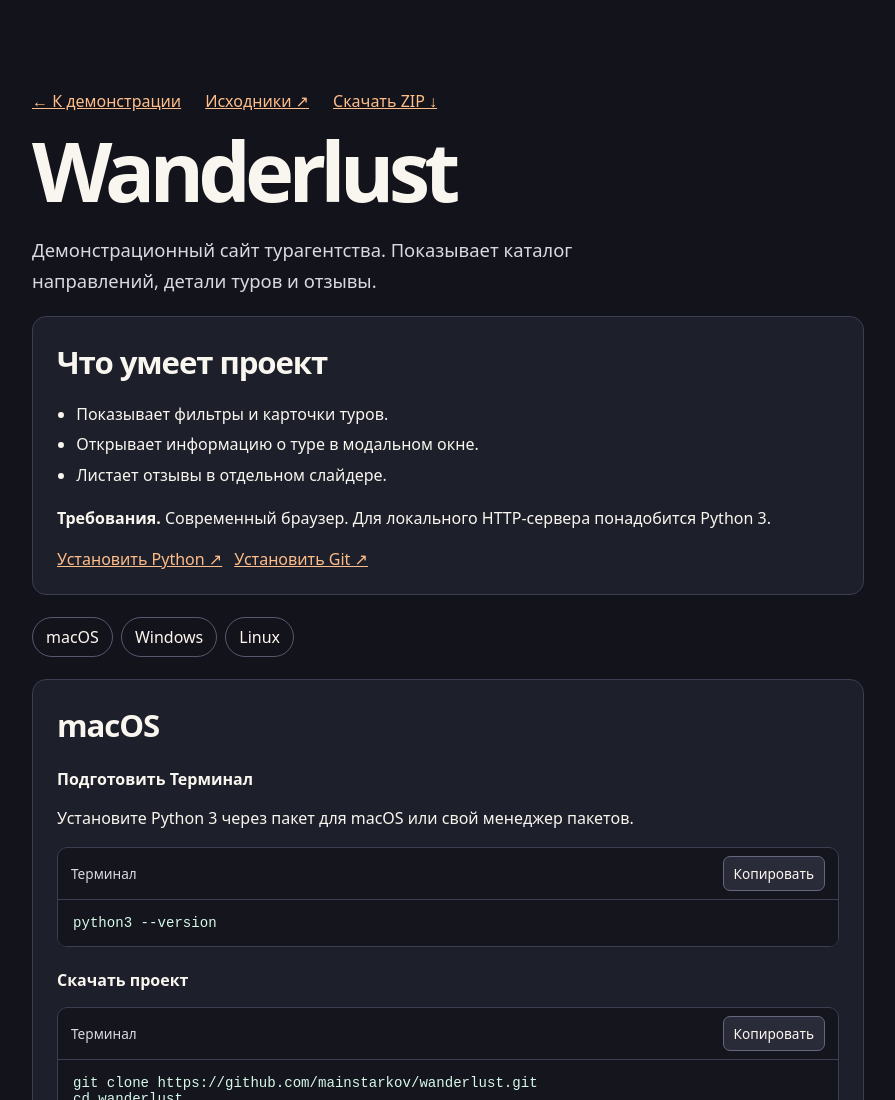
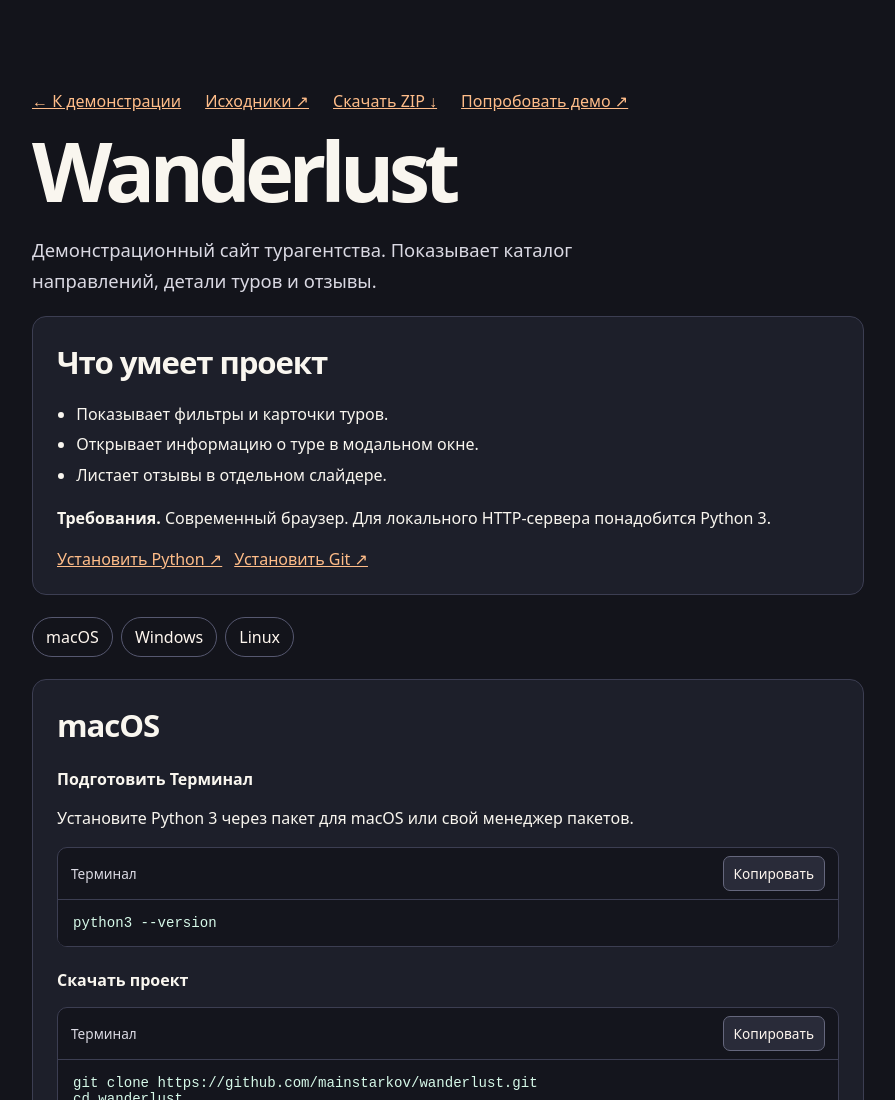
Before and after one commit to mainstarkov/wanderlust, a plain HTML site: page start.html in a window 1280 px wide. Shown: the top 1100 px of the page, without its empty margins (192-1087 px from the left). Drawn offline with Linux system fonts and the light colour scheme.

Commit message:
feat: link interactive project demos

```diff
--- a/start.html
+++ b/start.html
@@ -14,7 +14,7 @@ html{scroll-behavior:smooth}.os-links{display:flex;gap:8px;flex-wrap:wrap;margin
 
 .guide-code{background:#14151d;border:1px solid #3c3e52;border-radius:10px;margin:14px 0}.code-head{display:flex;align-items:center;justify-content:space-between;gap:10px;border-bottom:1px solid #3c3e52;padding:8px 13px;color:#dad9e3;font-size:.85rem}.code-head button{font:inherit;border:1px solid #65677d;background:#292b39;color:#fff7ef;border-radius:7px;padding:7px 10px;cursor:pointer}.guide-code pre{margin:0;font-size:.88rem}.box p{overflow-wrap:anywhere}.tool-links{display:flex;gap:12px;flex-wrap:wrap}.status-copy{z-index:2}</style></head>
 <body><main class="wrap">
-<nav class="top" aria-label="Проект"><a href="https://mainstarkov.github.io/wanderlust/">← К демонстрации</a><a href="https://github.com/mainstarkov/wanderlust">Исходники ↗</a><a href="https://github.com/mainstarkov/wanderlust/archive/refs/heads/main.zip">Скачать ZIP ↓</a></nav>
+<nav class="top" aria-label="Проект"><a href="https://mainstarkov.github.io/wanderlust/">← К демонстрации</a><a href="https://github.com/mainstarkov/wanderlust">Исходники ↗</a><a href="https://github.com/mainstarkov/wanderlust/archive/refs/heads/main.zip">Скачать ZIP ↓</a> <a href="https://mainstarkov.github.io/wanderlust/">Попробовать демо ↗</a></nav>
 <h1>Wanderlust</h1>
 <p class="lead">Демонстрационный сайт турагентства. Показывает каталог направлений, детали туров и отзывы.</p>
 <section class="box" aria-label="Описание проекта"><h2>Что умеет проект</h2><ul><li>Показывает фильтры и карточки туров.</li><li>Открывает информацию о туре в модальном окне.</li><li>Листает отзывы в отдельном слайдере.</li></ul>
```
Also changed, not shown: 1 other file.
